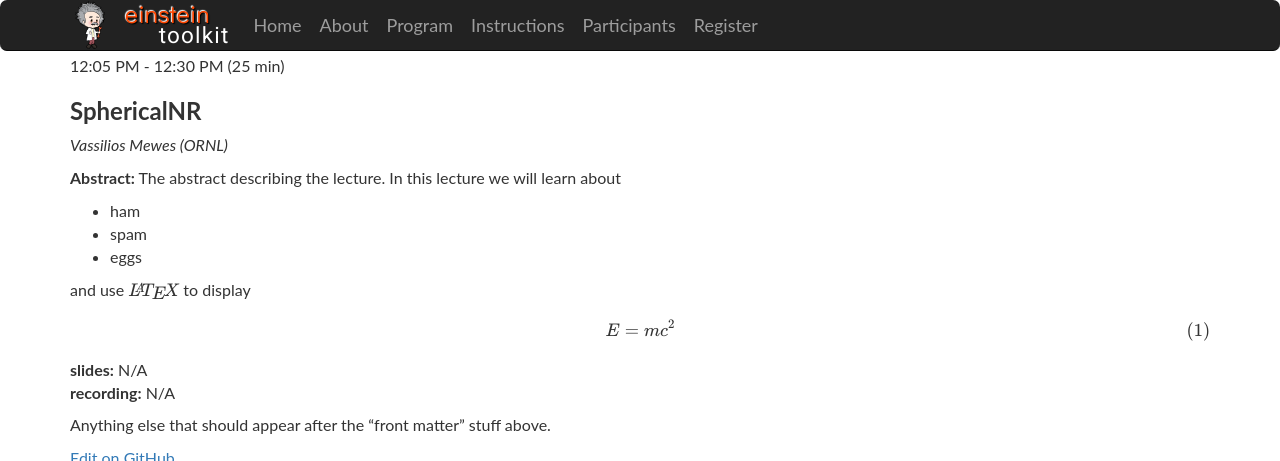
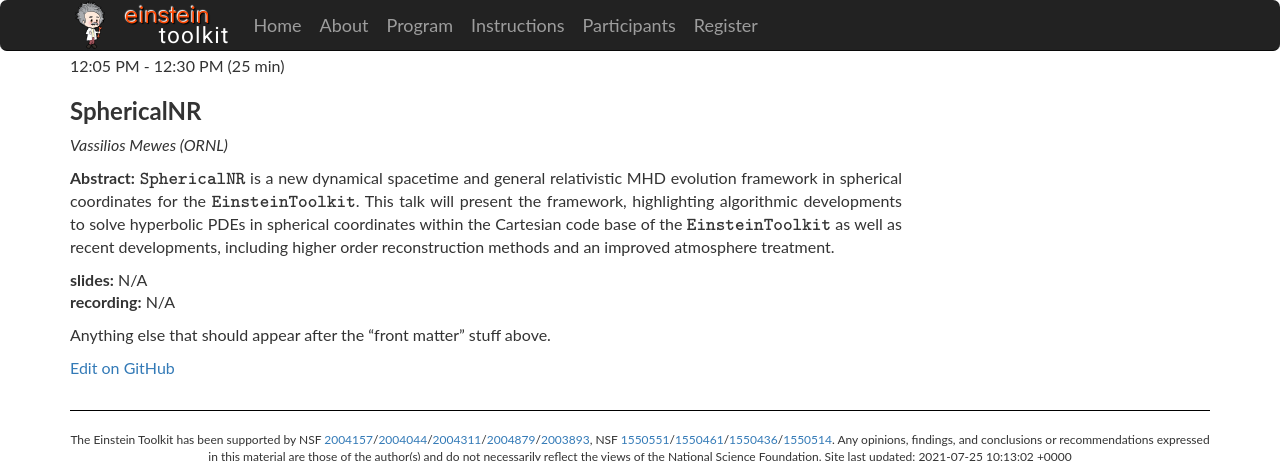
Before and after one commit to EinsteinToolkit/et2021uiuc, a Jekyll site: the page built from _lectures/14-VassiliosMewes2/index.md, in a window 1280 px wide, cut to the strip 0-461 px from the top of the page. Built offline with Jekyll 4.4.1, drawn with Linux system fonts in a browser that asks for light colours; formulas are drawn with MathJax 3.

Commit message:
Update index.md

```diff
--- a/_lectures/14-VassiliosMewes2/index.md
+++ b/_lectures/14-VassiliosMewes2/index.md
@@ -14,19 +14,13 @@ institution: ORNL
 {% include base.html %}
 
 {%-capture abstract-%}
-The abstract describing the lecture. In this lecture we will learn about
+$${\tt SphericalNR}$$ is a new dynamical spacetime and general relativistic
+MHD evolution framework in spherical coordinates for the $${\tt Einstein Toolkit}$$.
+This talk will present the framework, highlighting algorithmic developments to solve
+hyperbolic PDEs in spherical coordinates within the Cartesian code base of the
+$${\tt Einstein Toolkit}$$ as well as recent developments, including higher order
+reconstruction methods and an improved atmosphere treatment.
 
-* ham
-* spam
-* eggs
-
-and use $$\LaTeX$$ to display
-
-$$
-\begin{equation}
-E = m c^2
-\end{equation}
-$$
 {%-endcapture-%}
 
 <div class="col-xs-12" markdown="1">
```
